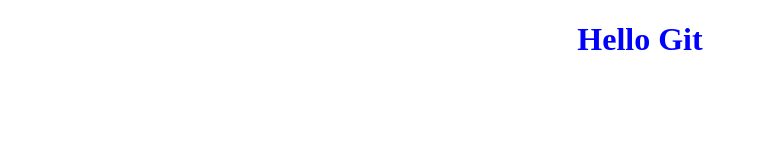
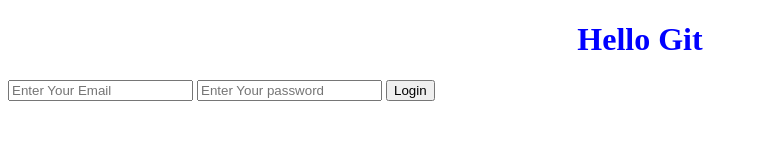
Before and after one commit to MaryamMozaffari99/SheCodesWeatherApp, a plain HTML site: page imdex.html in a window 1280 px wide. Shown: the whole page, without its empty margins (0-758 px from the left). Drawn offline with Linux system fonts and the light colour scheme.

Commit message:
HTML Login Form

```diff
--- a/imdex.html
+++ b/imdex.html
@@ -8,6 +8,11 @@
 </head>
 <body>
     <h1>Hello Git</h1>
+    <form action="">
+        <input type="text" placeholder="Enter Your Email">
+        <input type="password" placeholder="Enter Your password">
+        <input type="submit" value="Login">
+    </form>
     <script src="script.js"></script>
 </body>
 </html>
```
